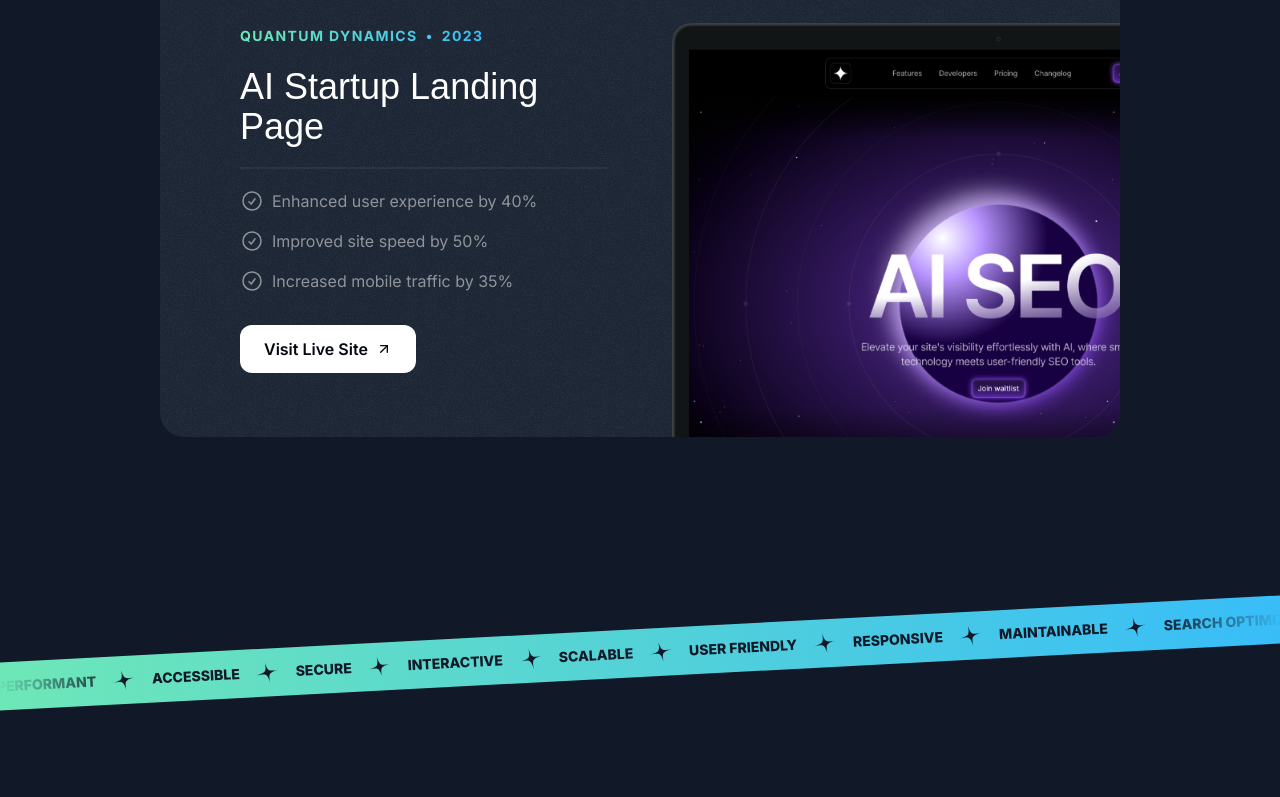
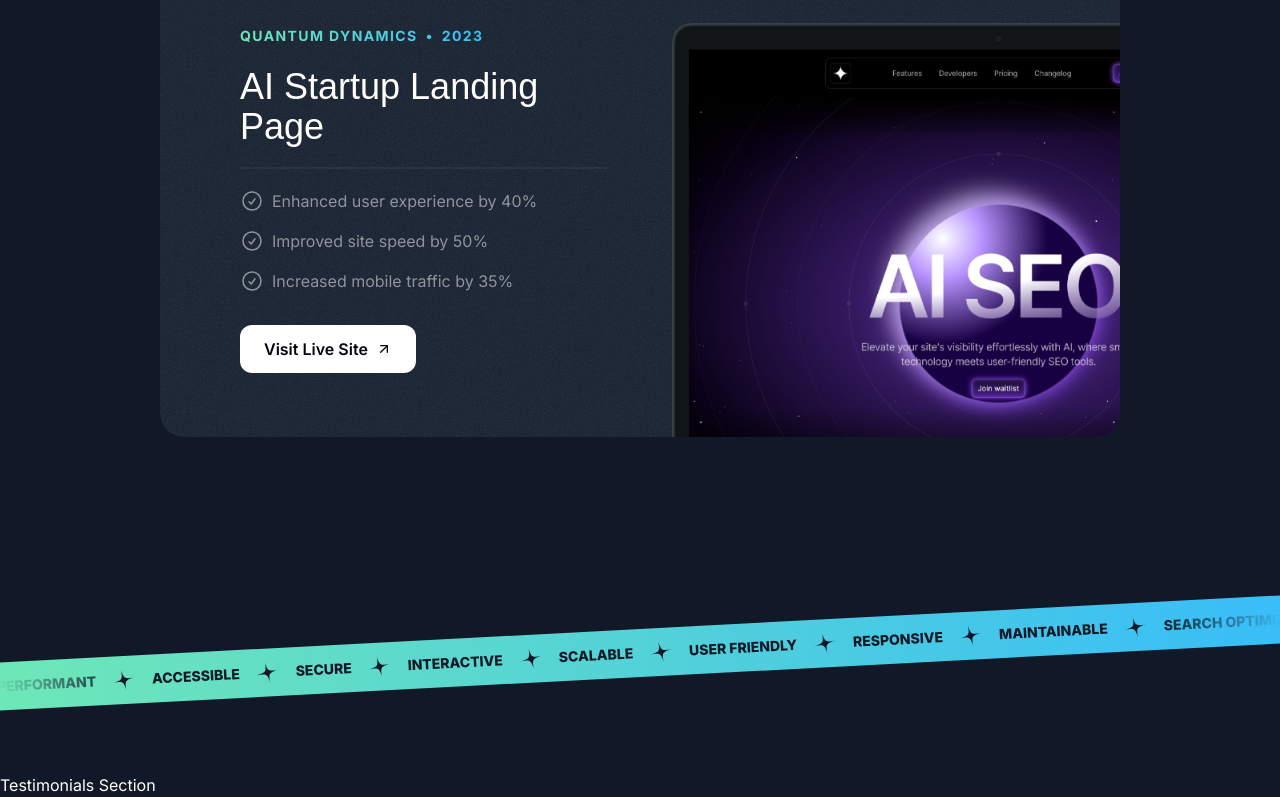
Before and after one commit to andrMaulana/single-page-portfolio, a Next.js app: page / in a window 1280 px wide. Shown: the part 2423-3220 px from the top of the page. Before the commit the page ends 3196 px from the top, so only its background shows below. Built offline with nearby package versions, Linux system fonts and the light colour scheme; a web font is replaced by a local one.

Commit message:
feat(testimonial): ✨ add testimonial section at page

```diff
--- a/src/app/page.tsx
+++ b/src/app/page.tsx
@@ -2,6 +2,7 @@ import { Header } from "@/sections/Header";
 import { HeroSection } from "@/sections/Hero";
 import { ProjectsSection } from "@/sections/Projects";
 import { TapeSection } from "@/sections/Tape";
+import { TestimonialsSection } from "@/sections/Testimonials";
 
 export default function Home() {
   return (
@@ -10,6 +11,7 @@ export default function Home() {
       <HeroSection/>
       <ProjectsSection/>
       <TapeSection />
+      <TestimonialsSection />
     </div>
   );
 }
```
